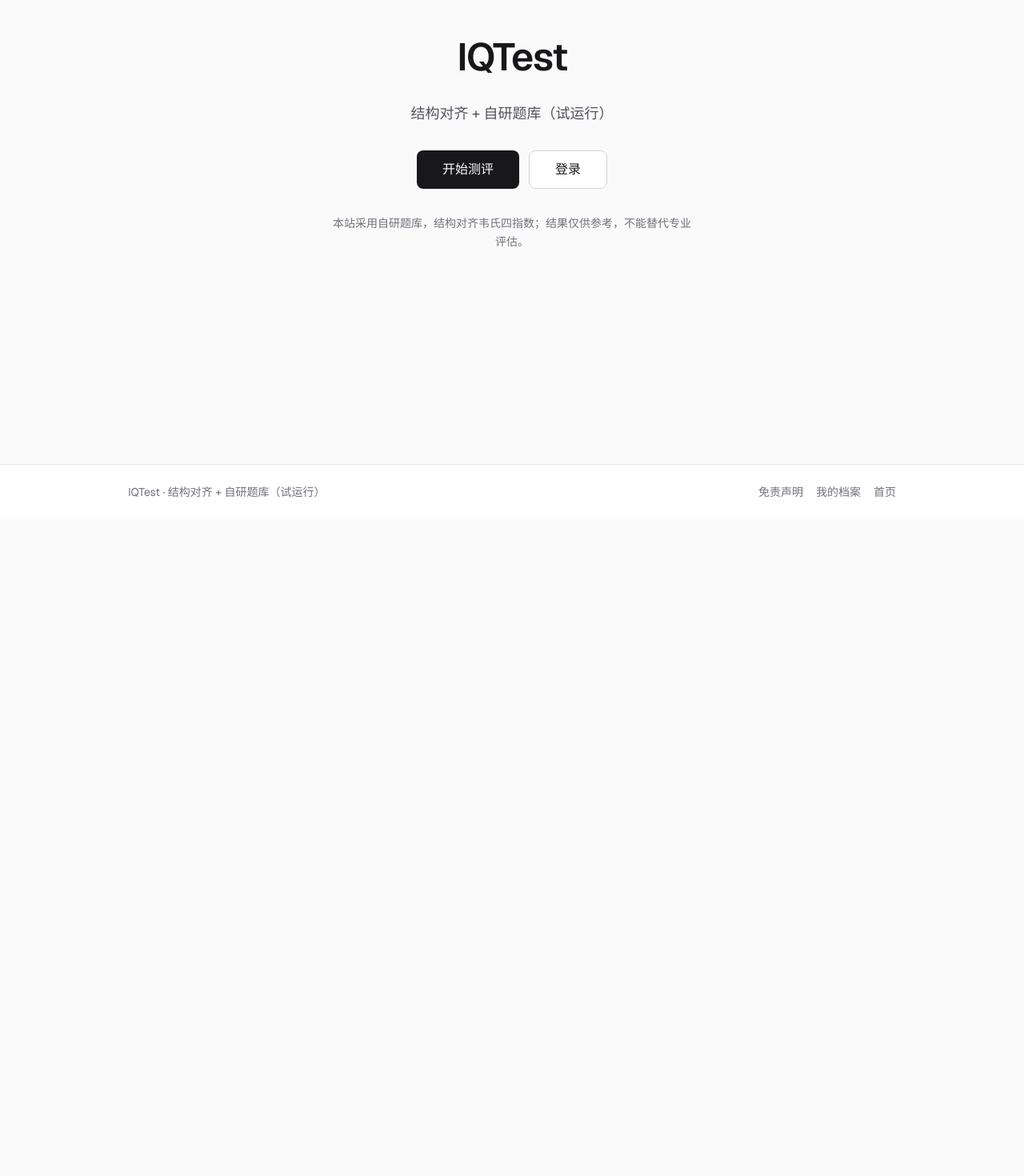
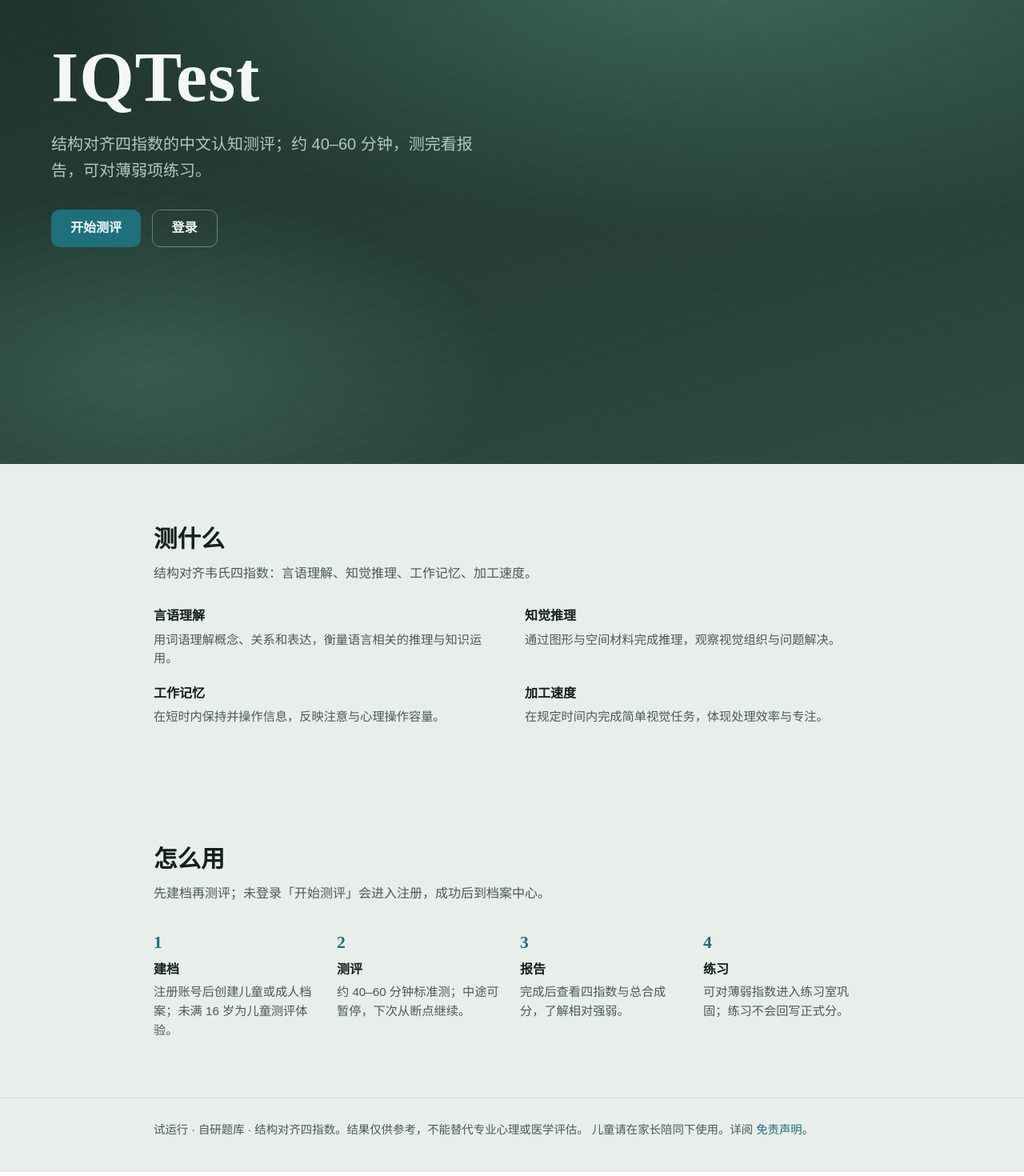
Before and after one commit to arsenek/IQTest, a Next.js app: page / in a window 1280 px wide. Shown: the part 220-1690 px from the top of the page at 80% size. Before the commit the page ends 869 px from the top, so only its background shows below. Built offline with nearby package versions, Linux system fonts and the light colour scheme; no server answers.

Commit message:
feat(home): marketing landing with auth-aware CTAs

```diff
--- a/src/app/globals.css
+++ b/src/app/globals.css
@@ -3,6 +3,22 @@
 :root {
   --background: #fafafa;
   --foreground: #18181b;
+
+  /* Home / profiles hub — calm education assessment palette */
+  --home-bg-deep: #1a2e28;
+  --home-bg-mid: #2f4a40;
+  --home-bg-wash: #e8eee9;
+  --home-fg: #f4f7f5;
+  --home-fg-muted: #b7c5be;
+  --home-ink: #14201c;
+  --home-ink-muted: #4a5c55;
+  --home-cta: #1f6f7c;
+  --home-cta-ink: #f2fafb;
+  --home-cta-secondary-border: color-mix(in oklab, var(--home-fg) 35%, transparent);
+  --home-font-display: "Noto Serif SC", "Source Han Serif SC", "Songti SC", serif;
+  --home-font-body: "Noto Sans SC", "Source Han Sans SC", "PingFang SC", sans-serif;
+  --home-hero-glow: radial-gradient(120% 80% at 70% 20%, #3d6b5c 0%, transparent 55%),
+    linear-gradient(165deg, var(--home-bg-deep), var(--home-bg-mid));
 }
 
 @theme inline {
@@ -143,3 +159,332 @@ body {
 .skin-adult [data-testid="subtest-intro"] {
   border: 1px solid var(--assess-border);
 }
+
+/* —— Marketing landing (/) —— */
+.home-landing {
+  font-family: var(--home-font-body);
+  color: var(--home-ink);
+  background: var(--home-bg-wash);
+}
+
+.home-hero {
+  position: relative;
+  isolation: isolate;
+  overflow: hidden;
+  min-height: min(100svh, 52rem);
+  display: flex;
+  flex-direction: column;
+  justify-content: center;
+  padding: clamp(3rem, 8vw, 6rem) clamp(1.25rem, 5vw, 4rem);
+  color: var(--home-fg);
+  background: var(--home-hero-glow);
+}
+
+.home-hero::before {
+  content: "";
+  position: absolute;
+  inset: 0;
+  z-index: -1;
+  background:
+    radial-gradient(ellipse 50% 40% at 15% 85%, color-mix(in oklab, #5a8f7a 40%, transparent), transparent 70%),
+    repeating-linear-gradient(
+      -18deg,
+      transparent 0,
+      transparent 18px,
+      color-mix(in oklab, var(--home-fg) 3.5%, transparent) 18px,
+      color-mix(in oklab, var(--home-fg) 3.5%, transparent) 19px
+    );
+  animation: home-breathe 14s ease-in-out infinite alternate;
+  pointer-events: none;
+}
+
+.home-hero-inner {
+  width: 100%;
+  max-width: 42rem;
+}
+
+.home-brand {
+  font-family: var(--home-font-display);
+  font-size: clamp(3.25rem, 9vw, 5.5rem);
+  font-weight: 600;
+  line-height: 1.05;
+  letter-spacing: 0.01em;
+  margin: 0;
+}
+
+.home-lead {
+  margin: 1.25rem 0 0;
+  max-width: 34rem;
+  font-size: clamp(1.05rem, 2.4vw, 1.25rem);
+  line-height: 1.65;
+  color: var(--home-fg-muted);
+}
+
+.home-cta-group {
+  display: flex;
+  flex-wrap: wrap;
+  gap: 0.85rem;
+  margin-top: 2rem;
+}
+
+.home-cta-primary,
+.home-cta-secondary {
+  display: inline-flex;
+  align-items: center;
+  justify-content: center;
+  min-height: 2.75rem;
+  padding: 0.65rem 1.5rem;
+  border-radius: 0.65rem;
+  font-size: 1rem;
+  font-weight: 600;
+  text-decoration: none;
+  transition: background-color 160ms ease, border-color 160ms ease, color 160ms ease;
+}
+
+.home-cta-primary {
+  background: var(--home-cta);
+  color: var(--home-cta-ink);
+}
+
+.home-cta-primary:hover {
+  background: color-mix(in oklab, var(--home-cta) 88%, #0a3a42);
+}
+
+.home-cta-primary:focus-visible,
+.home-cta-secondary:focus-visible {
+  outline: 2px solid var(--home-fg);
+  outline-offset: 3px;
+}
+
+.home-cta-secondary {
+  border: 1px solid var(--home-cta-secondary-border);
+  color: var(--home-fg);
+  background: transparent;
+}
+
+.home-cta-secondary:hover {
+  border-color: color-mix(in oklab, var(--home-fg) 55%, transparent);
+  background: color-mix(in oklab, var(--home-fg) 8%, transparent);
+}
+
+.home-section {
+  padding: clamp(2.75rem, 6vw, 4.5rem) clamp(1.25rem, 5vw, 4rem);
+  animation: home-rise 560ms ease-out both;
+}
+
+.home-section:nth-of-type(2) {
+  animation-delay: 80ms;
+}
+
+.home-section:nth-of-type(3) {
+  animation-delay: 160ms;
+}
+
+.home-section-inner {
+  width: 100%;
+  max-width: 56rem;
+  margin-inline: auto;
+}
+
+.home-section h2 {
+  font-family: var(--home-font-display);
+  font-size: clamp(1.5rem, 3vw, 1.85rem);
+  font-weight: 600;
+  color: var(--home-ink);
+  margin: 0 0 0.5rem;
+}
+
+.home-section-lead {
+  margin: 0 0 1.75rem;
+  color: var(--home-ink-muted);
+  font-size: 1rem;
+  line-height: 1.6;
+  max-width: 36rem;
+}
+
+.home-indices {
+  display: grid;
+  gap: 1.25rem 2rem;
+  grid-template-columns: 1fr;
+}
+
+@media (min-width: 720px) {
+  .home-indices {
+    grid-template-columns: 1fr 1fr;
+  }
+}
+
+.home-index dt {
+  font-weight: 600;
+  color: var(--home-ink);
+  margin: 0;
+}
+
+.home-index dd {
+  margin: 0.35rem 0 0;
+  color: var(--home-ink-muted);
+  line-height: 1.55;
+  font-size: 0.95rem;
+}
+
+.home-steps {
+  list-style: none;
+  margin: 0;
+  padding: 0;
+  display: grid;
+  gap: 1rem;
+  counter-reset: home-step;
+}
+
+@media (min-width: 900px) {
+  .home-steps {
+    grid-template-columns: repeat(4, 1fr);
+    gap: 1.25rem;
+  }
+}
+
+.home-steps li {
+  counter-increment: home-step;
+  padding-top: 0.25rem;
+}
+
+.home-steps li::before {
+  content: counter(home-step);
+  display: block;
+  font-family: var(--home-font-display);
+  font-size: 1.35rem;
+  font-weight: 600;
+  color: var(--home-cta);
+  margin-bottom: 0.35rem;
+}
+
+.home-steps strong {
+  display: block;
+  color: var(--home-ink);
+  margin-bottom: 0.25rem;
+}
+
+.home-steps span {
+  color: var(--home-ink-muted);
+  font-size: 0.95rem;
+  line-height: 1.5;
+}
+
+.home-foot {
+  border-top: 1px solid color-mix(in oklab, var(--home-ink) 12%, transparent);
+  padding: 1.75rem clamp(1.25rem, 5vw, 4rem) 2.5rem;
+  color: var(--home-ink-muted);
+  font-size: 0.9rem;
+  line-height: 1.6;
+}
+
+.home-foot a {
+  color: var(--home-cta);
+  text-underline-offset: 2px;
+}
+
+.home-foot a:hover {
+  text-decoration: underline;
+}
+
+@keyframes home-breathe {
+  from {
+    opacity: 0.85;
+    transform: scale(1);
+  }
+  to {
+    opacity: 1;
+    transform: scale(1.03);
+  }
+}
+
+@keyframes home-rise {
+  from {
+    opacity: 0;
+    transform: translateY(12px);
+  }
+  to {
+    opacity: 1;
+    transform: translateY(0);
+  }
+}
+
+@media (prefers-reduced-motion: reduce) {
+  .home-hero::before,
+  .home-section {
+    animation: none;
+  }
+}
+
+/* —— Profiles hub —— */
+.hub-page {
+  min-height: 100%;
+  background: var(--home-bg-wash);
+  color: var(--home-ink);
+  font-family: var(--home-font-body);
+}
+
+.hub-resume {
+  border-left: 4px solid var(--home-cta);
+  background: color-mix(in oklab, var(--home-cta) 8%, white);
+  padding: 1rem 1.15rem;
+  border-radius: 0 0.75rem 0.75rem 0;
+}
+
+.hub-cta {
+  display: inline-flex;
+  align-items: center;
+  justify-content: center;
+  min-height: 2.75rem;
+  padding: 0.55rem 1.15rem;
+  border-radius: 0.65rem;
+  background: var(--home-cta);
+  color: var(--home-cta-ink);
+  font-weight: 600;
+  font-size: 0.95rem;
+  text-decoration: none;
+  border: none;
+  cursor: pointer;
+}
+
+.hub-cta:hover {
+  background: color-mix(in oklab, var(--home-cta) 88%, #0a3a42);
+}
+
+.hub-cta:focus-visible,
+.hub-btn-quiet:focus-visible {
+  outline: 2px solid var(--home-cta);
+  outline-offset: 2px;
+}
+
+.hub-btn-quiet {
+  display: inline-flex;
+  align-items: center;
+  justify-content: center;
+  min-height: 2.75rem;
+  padding: 0.55rem 1rem;
+  border-radius: 0.65rem;
+  border: 1px solid color-mix(in oklab, var(--home-ink) 18%, transparent);
+  background: transparent;
+  color: var(--home-ink);
+  font-size: 0.9rem;
+  cursor: pointer;
+  text-decoration: none;
+}
+
+.hub-btn-quiet:hover {
+  background: color-mix(in oklab, var(--home-ink) 4%, white);
+}
+
+.hub-kind {
+  display: inline-block;
+  font-size: 0.8rem;
+  font-weight: 600;
+  color: var(--home-cta);
+}
+
+.hub-alert {
+  color: #9b1c1c;
+  font-size: 0.9rem;
+  margin: 0.5rem 0 0;
+}
--- a/src/app/page.tsx
+++ b/src/app/page.tsx
@@ -1,38 +1,139 @@
 import Link from "next/link";
 import { getSessionUser } from "@/lib/auth/session";
+
+const INDICES = [
+  {
+    title: "言语理解",
+    body: "用词语理解概念、关系和表达，衡量语言相关的推理与知识运用。",
+  },
+  {
+    title: "知觉推理",
+    body: "通过图形与空间材料完成推理，观察视觉组织与问题解决。",
+  },
+  {
+    title: "工作记忆",
+    body: "在短时内保持并操作信息，反映注意与心理操作容量。",
+  },
+  {
+    title: "加工速度",
+    body: "在规定时间内完成简单视觉任务，体现处理效率与专注。",
+  },
+] as const;
+
+const STEPS = [
+  {
+    title: "建档",
+    body: "注册账号后创建儿童或成人档案；未满 16 岁为儿童测评体验。",
+  },
+  {
+    title: "测评",
+    body: "约 40–60 分钟标准测；中途可暂停，下次从断点继续。",
+  },
+  {
+    title: "报告",
+    body: "完成后查看四指数与总合成分，了解相对强弱。",
+  },
+  {
+    title: "练习",
+    body: "可对薄弱指数进入练习室巩固；练习不会回写正式分。",
+  },
+] as const;
 
 export default async function Home() {
   const user = await getSessionUser();
 
   return (
-    <div className="flex min-h-screen flex-col items-center justify-center bg-zinc-50 px-6 py-16 text-zinc-900">
-      <main className="flex w-full max-w-xl flex-col items-center gap-8 text-center">
-        <h1 className="text-4xl font-semibold tracking-tight sm:text-5xl">
+    <div className="home-landing">
+      <section className="home-hero" aria-labelledby="home-brand">
+        <div className="home-hero-inner">
+          <h1 id="home-brand" className="home-brand">
             IQTest
           </h1>
-        <p className="text-base leading-relaxed text-zinc-600 sm:text-lg">
-          结构对齐 + 自研题库（试运行）
+          <p className="home-lead">
+            结构对齐四指数的中文认知测评；约 40–60 分钟，测完看报告，可对薄弱项练习。
           </p>
-        <div className="flex flex-col items-center gap-3 sm:flex-row">
+          <div className="home-cta-group">
+            {user ? (
               <Link
-            href={user ? "/profiles" : "/register?next=/profiles"}
-            className="inline-flex h-12 items-center justify-center rounded-lg bg-zinc-900 px-8 text-base font-medium text-white transition-colors hover:bg-zinc-700"
+                href="/profiles"
+                className="home-cta-primary"
+                data-testid="home-cta-primary"
               >
-            {user ? "我的档案" : "开始测评"}
+                进入我的档案
               </Link>
-          {!user && (
+            ) : (
+              <>
+                <Link
+                  href="/register?next=/profiles"
+                  className="home-cta-primary"
+                  data-testid="home-cta-primary"
+                >
+                  开始测评
+                </Link>
                 <Link
                   href="/login?next=/profiles"
-              className="inline-flex h-12 items-center justify-center rounded-lg border border-zinc-300 bg-white px-8 text-base font-medium text-zinc-900 transition-colors hover:bg-zinc-100"
+                  className="home-cta-secondary"
+                  data-testid="home-cta-login"
                 >
                   登录
                 </Link>
+              </>
             )}
           </div>
-        <p className="max-w-md text-sm leading-relaxed text-zinc-500">
-          本站采用自研题库，结构对齐韦氏四指数；结果仅供参考，不能替代专业评估。
+        </div>
+      </section>
+
+      <section
+        className="home-section"
+        aria-labelledby="home-indices"
+        id="indices"
+      >
+        <div className="home-section-inner">
+          <h2 id="home-indices">测什么</h2>
+          <p className="home-section-lead">
+            结构对齐韦氏四指数：言语理解、知觉推理、工作记忆、加工速度。
           </p>
-      </main>
+          <dl className="home-indices">
+            {INDICES.map((item) => (
+              <div key={item.title} className="home-index">
+                <dt>{item.title}</dt>
+                <dd>{item.body}</dd>
+              </div>
+            ))}
+          </dl>
+        </div>
+      </section>
+
+      <section
+        className="home-section"
+        aria-labelledby="home-howto"
+        id="howto"
+      >
+        <div className="home-section-inner">
+          <h2 id="home-howto">怎么用</h2>
+          <p className="home-section-lead">
+            先建档再测评；未登录「开始测评」会进入注册，成功后到档案中心。
+          </p>
+          <ol className="home-steps">
+            {STEPS.map((step) => (
+              <li key={step.title}>
+                <strong>{step.title}</strong>
+                <span>{step.body}</span>
+              </li>
+            ))}
+          </ol>
+        </div>
+      </section>
+
+      <footer className="home-foot">
+        <div className="home-section-inner">
+          <p>
+            试运行 · 自研题库 · 结构对齐四指数。结果仅供参考，不能替代专业心理或医学评估。
+            儿童请在家长陪同下使用。详阅{" "}
+            <Link href="/legal/disclaimer">免责声明</Link>。
+          </p>
+        </div>
+      </footer>
     </div>
   );
 }
```
Lines whose indentation alone changed are shown as unchanged.
